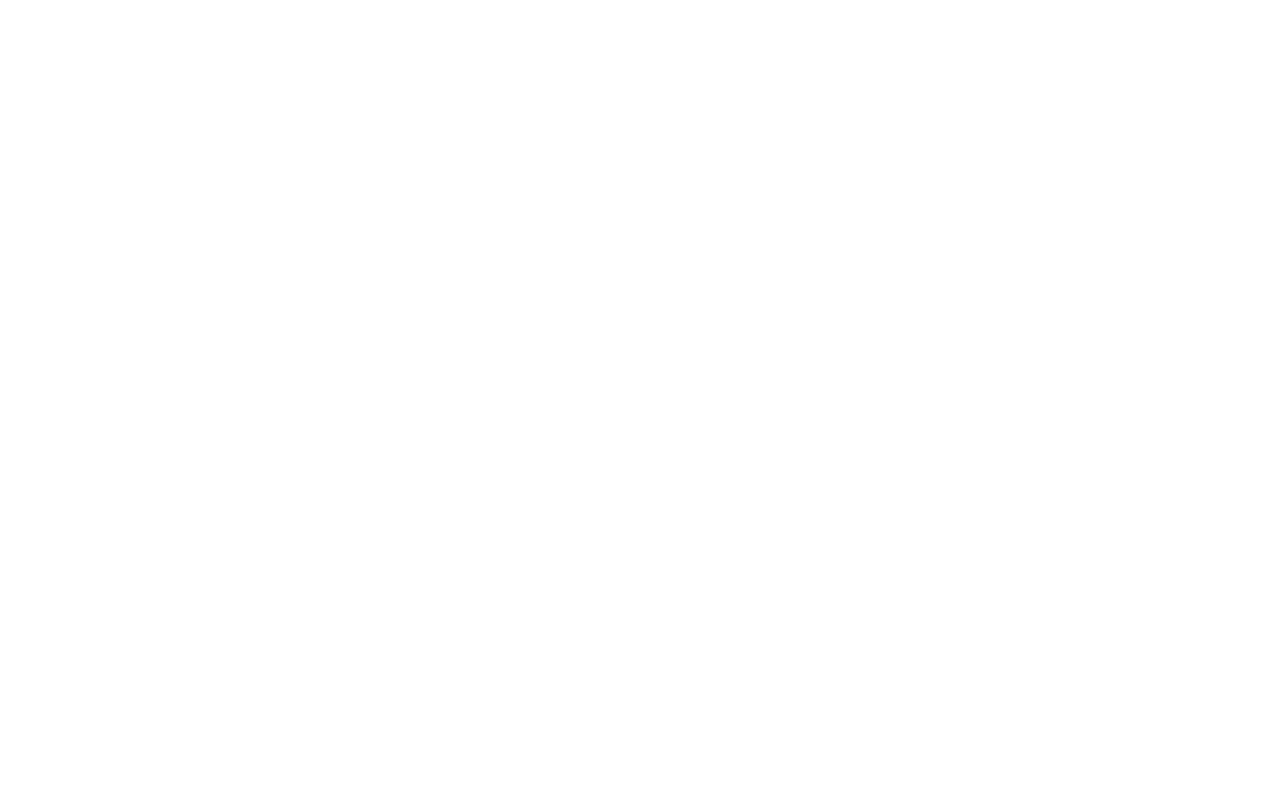
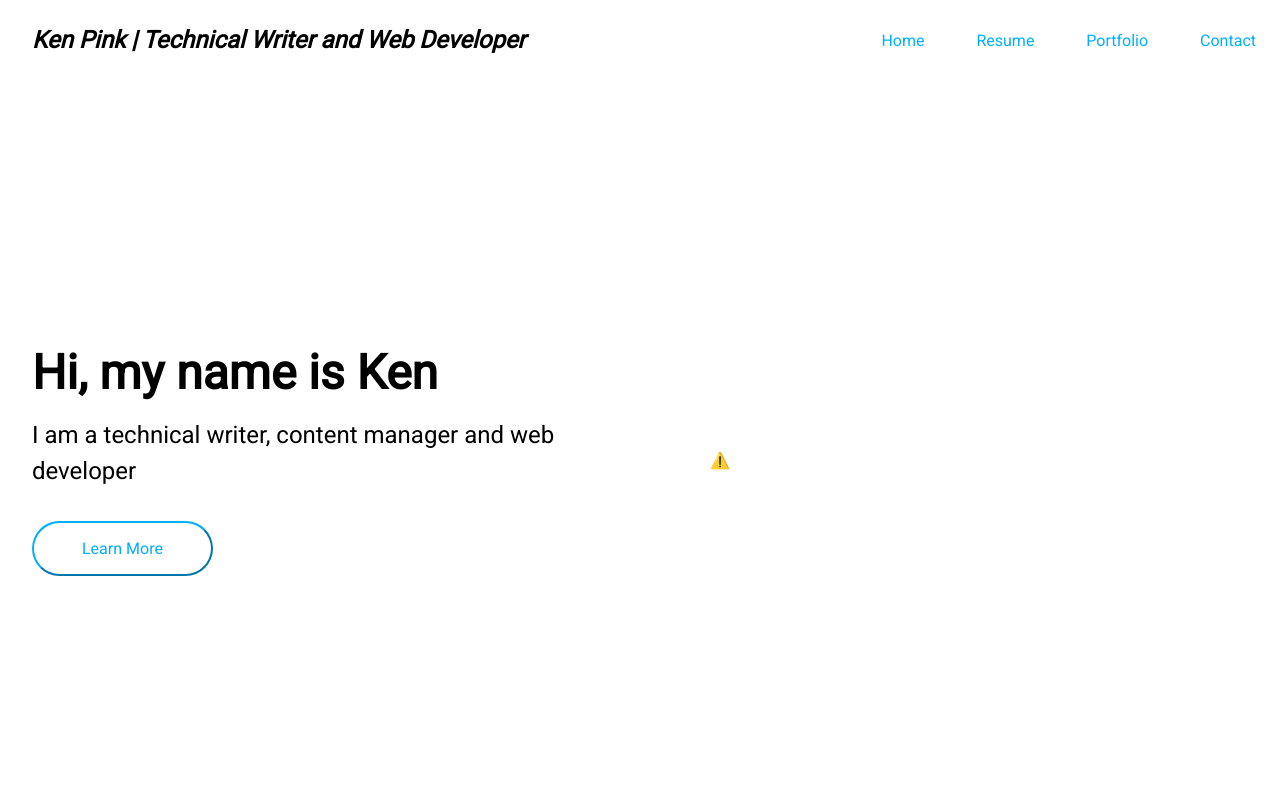
Before and after one commit to RosemaryLy/template-HTML-portfolio, a plain HTML site: page index.html in a window 1280 px wide. Drawn offline with nearby package versions, Linux system fonts and the light colour scheme; no server answers.

Commit message:
styling of hero section

```diff
--- a/index.html
+++ b/index.html
@@ -1,12 +1,39 @@
 <!DOCTYPE html>
 <html lang="en">
+
 <head>
     <meta charset="UTF-8">
     <meta http-equiv="X-UA-Compatible" content="IE=edge">
     <meta name="viewport" content="width=device-width, initial-scale=1.0">
-    <title>Document</title>
+    <title>Ken Pink Technical Writer and Web Developer</title>
+    <link rel="stylesheet" href="style.css" />
+    <script src="https://unpkg.com/@lottiefiles/lottie-player@latest/dist/lottie-player.js"></script>
 </head>
+
 <body>
+    <nav>
+        <div class="logo">Ken Pink | Technical Writer and Web Developer</div>
+        <div class="nav-items">
+            <a href="/">Home</a>
+            <a href="/">Resume</a>
+            <a href="/">Portfolio</a>
+            <a href="/">Contact</a>
+        </div>
+    </nav>
+    <section class="hero">
+        <div class="hero-container">
+            <div class="column-left">
+                <h1>Hi, my name is Ken</h1>
+                <p>
+                    I am a technical writer, content manager and web developer
+                </p>
+                <button>Learn More</button>
+            </div>
+            <div class="column-right">
+                <lottie-player src="https://assets7.lottiefiles.com/packages/lf20_omdtysgw.json"  background="transparent"  speed="1"  style="width: 500px; height: 500px;"  loop  autoplay></lottie-player>
+            </div>
+        </div>
+    </section>
+</body>
 
-</body>
 </html>
--- /dev/null
+++ b/style.css
@@ -0,0 +1,98 @@
+@import url(http://fonts.googleapis.com/css?family=Roboto);
+* {
+    box-sizing: border-box;
+    margin: 0;
+    padding: 0;
+    font-family: 'Roboto', sans-serif;
+  }
+
+  nav {
+    height: 80px;
+    background: transparent;
+    display: flex;
+    justify-content: space-between;
+    align-items: center;
+    padding: 0rem calc((100vw - 1300px) / 2);
+  }
+
+  .logo {
+    color: #000;
+    font-size: 1.5rem;
+    font-weight: bold;
+    font-style: italic;
+    padding: 0 2rem;
+  }
+
+  nav a {
+    text-decoration: none;
+    color: #00b0ff;
+    padding: 0 1.5rem;
+  }
+
+  nav a:hover {
+    text-decoration: underline;
+  }
+
+  .hero {
+    background: #fffff;
+  }
+
+  .hero-container {
+    display: grid;
+    grid-template-columns: 1fr 1fr;
+    height: 95vh;
+    padding: 3rem calc((100vw - 1300px) / 2);
+  }
+
+  .column-left {
+    display: flex;
+    flex-direction: column;
+    justify-content: center;
+    align-items: flex-start;
+    color: #000;
+    padding: 0rem 2rem;
+  }
+
+  .column-left h1 {
+    margin-bottom: 1rem;
+    font-size: 3rem;
+  }
+
+  .column-left p {
+    margin-bottom: 2rem;
+    font-size: 1.5rem;
+    line-height: 1.5;
+  }
+
+  button {
+    padding: 1rem 3rem;
+    font-size: 1rem;
+    border-color: #00b0ff;
+    color: #00b0ff;
+    background: #ffffff;
+    cursor: pointer;
+    border-radius: 50px;
+  }
+
+  button:hover {
+    background: #00b0ff;
+    color: #ffffff;
+  }
+
+  .column-right {
+    display: flex;
+    justify-content: center;
+    align-items: center;
+    padding: 0rem 2rem;
+  }
+
+  .hero-image {
+    width: 100%;
+    height: 100%;
+  }
+
+  @media screen and (max-width: 768px) {
+    .hero-container {
+      grid-template-columns: 1fr;
+    }
+  }
```
